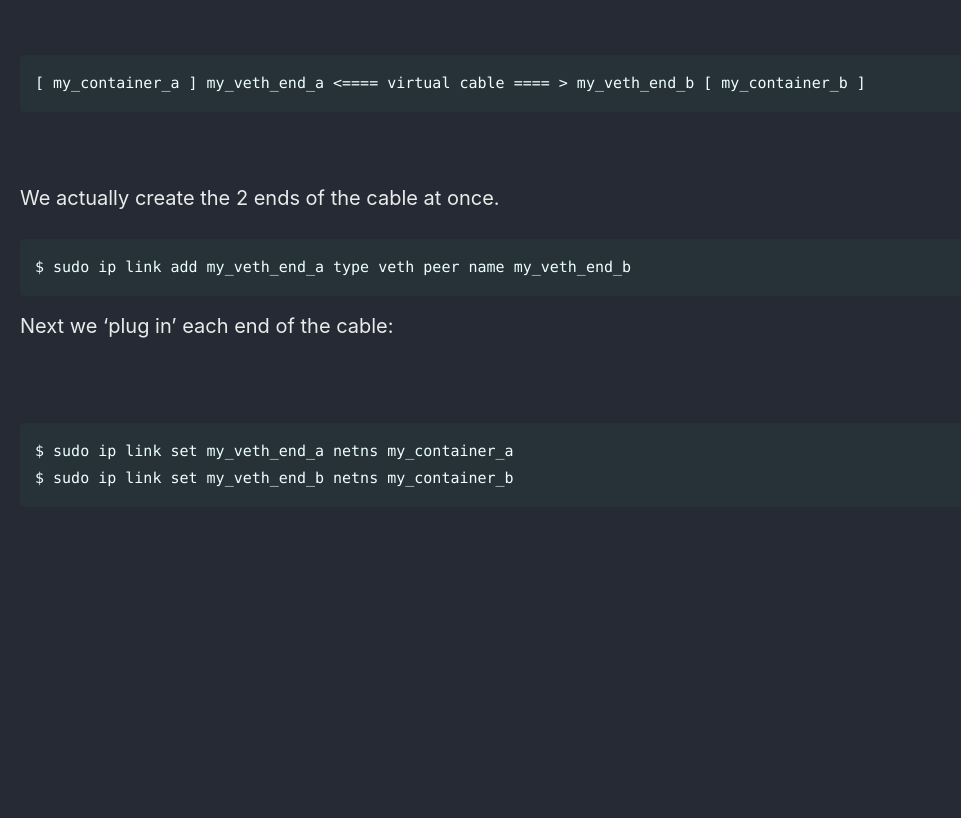
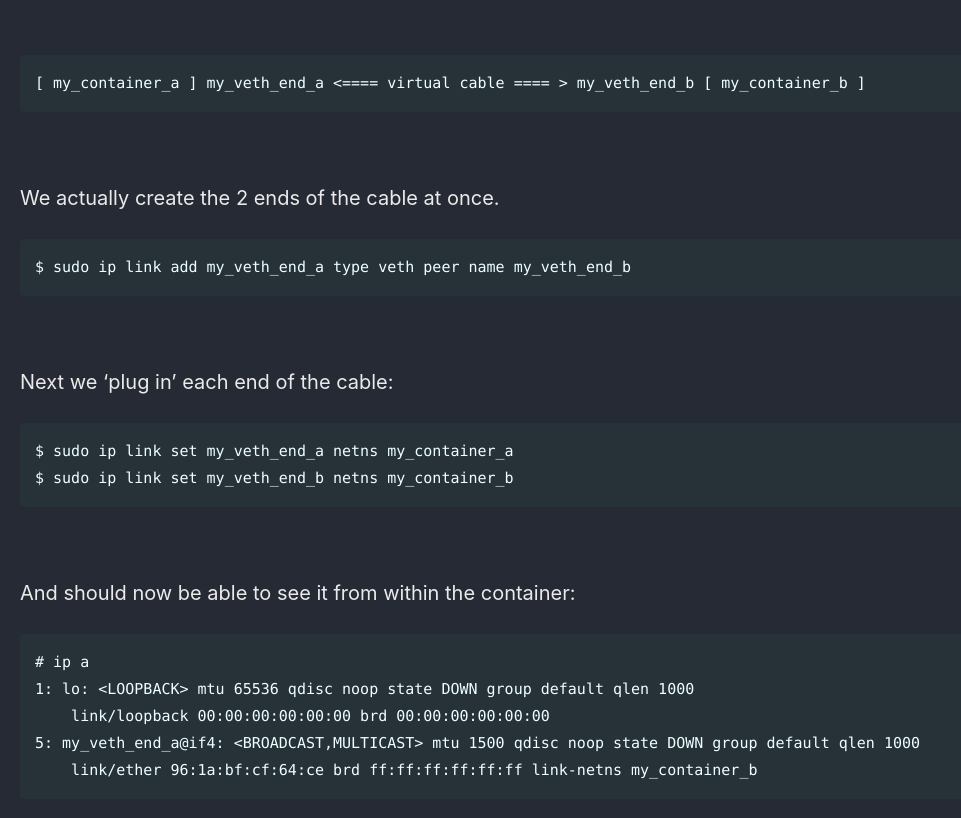
Before and after one commit to Connor-McCartney/Connor-McCartney.github.io, a Jekyll site: the page built from _pages/misc/LinuxNetworkNamespaces.md, in a window 1280 px wide and 900 px high, scrolled down 1372 px. Shown: the top 818 px of the window, without its empty margins (0-961 px from the left). Built offline with Jekyll 4.4.1, drawn with Linux system fonts in a browser that asks for light colours; cached includes are drawn as plain includes; before the commit the page ends 1924 px from its top, so only the background shows below that.

Commit message:
Update LinuxNetworkNamespaces.md

````diff
--- a/_pages/misc/LinuxNetworkNamespaces.md
+++ b/_pages/misc/LinuxNetworkNamespaces.md
@@ -74,12 +74,26 @@ We actually create the 2 ends of the cable at once.
 $ sudo ip link add my_veth_end_a type veth peer name my_veth_end_b
 ```
 
+<br>
 
 Next we 'plug in' each end of the cable:
-
-<br>
 
 ```
 $ sudo ip link set my_veth_end_a netns my_container_a
 $ sudo ip link set my_veth_end_b netns my_container_b
 ```
+
+<br>
+
+And should now be able to see it from within the container:
+
+```
+# ip a
+1: lo: <LOOPBACK> mtu 65536 qdisc noop state DOWN group default qlen 1000
+    link/loopback 00:00:00:00:00:00 brd 00:00:00:00:00:00
+5: my_veth_end_a@if4: <BROADCAST,MULTICAST> mtu 1500 qdisc noop state DOWN group default qlen 1000
+    link/ether 96:1a:bf:cf:64:ce brd ff:ff:ff:ff:ff:ff link-netns my_container_b
+```
+
+
+<br>
````
